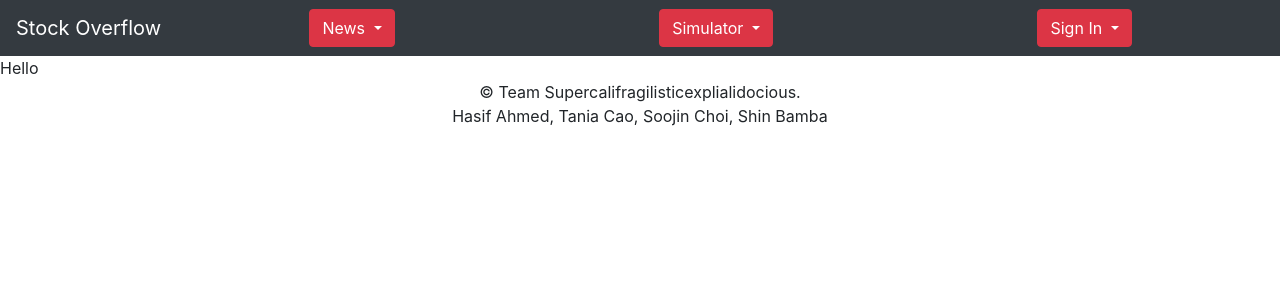
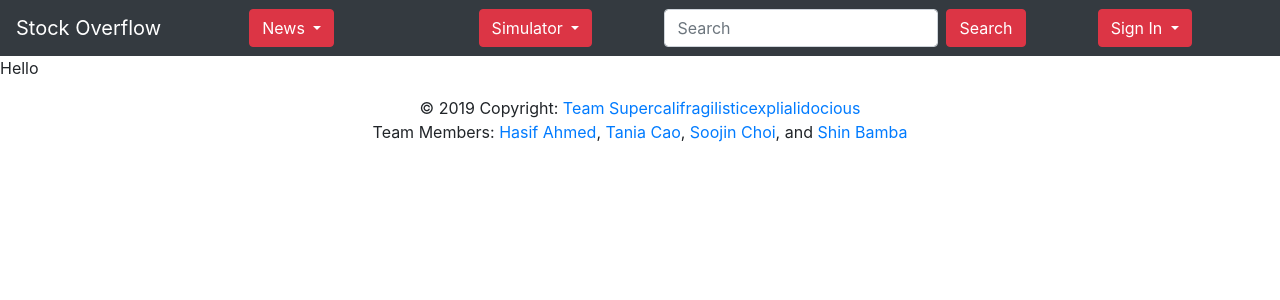
Before and after one commit to Soojin-C/supercalifragilisticexpialidocious, a Flask app: page / in a window 1280 px wide. Shown: the top 300 px of the page. Run offline with Flask 2, Linux system fonts and the light colour scheme; parts of the project's set-up code (start-up, migrations or seed data) failed here and were passed over; some libraries are stand-ins or nearby versions.

Commit message:
add search bar for articles

```diff
--- a/keys/keys.json
+++ b/keys/keys.json
@@ -1,4 +1,4 @@
 {
-  "iex" : "NO KEY NEEDED"
-  "nyt" : "95f8911151404fc184e4fc184e49cb667928e8c"
+  "iex" : "NO KEY NEEDED",
+  "nyt" : "95f8911151404fc184e49cb667928e8c"
 }
--- a/templates/parent.html
+++ b/templates/parent.html
@@ -53,6 +53,12 @@
               </div>
             </div>
 	  </li>
+	  <li>
+	    <form class="form-inline my-2 my-lg-0">
+	      <input class="form-control mr-sm-2" type="search" placeholder="Search" aria-label="Search">
+	      <button class="btn btn-danger" type="submit">Search</button>
+	    </form>
+	  </li>
 	  <li class="nav-item active">
             {% if not logged_in %}
             <div class="btn-group">
@@ -68,22 +74,27 @@
             <div class="center"><a class="btn btn-warning" href="/logout" >Logout</a></div>
             {% endif %}
 	  </li>
-
 	</ul>
       </div>
     </nav>
     {% endblock %}
-
 
     {% block content %}
 
     {% endblock %}
 
     {% block footer %}
+    <footer class="page-footer" style="text-decoration: none;">
       <center>
-    &copy; Team Supercalifragilisticexplialidocious.<br>
-    Hasif Ahmed, Tania Cao, Soojin Choi, Shin Bamba
+	<div class="footer-copyright text-center py-3"> &copy 2019 Copyright: <a href="https://github.com/Soojin-C/supercalifragilisticexpialidocious"> Team Supercalifragilisticexplialidocious</a>
+	  <br> Team Members:
+	  <a href="https://github.com/HasifAhmed">Hasif Ahmed</a>,
+	  <a href="https://github.com/taniacao12">Tania Cao</a>,
+	  <a href="https://github.com/Soojin-C">Soojin Choi</a>, and
+	  <a href="https://github.com/shinbamba">Shin Bamba</a>
+	</div>
       </center>
+    </footer>
     {% endblock %}
 
       <!-- Optional JavaScript -->
```
Lines whose indentation alone changed are shown as unchanged.
